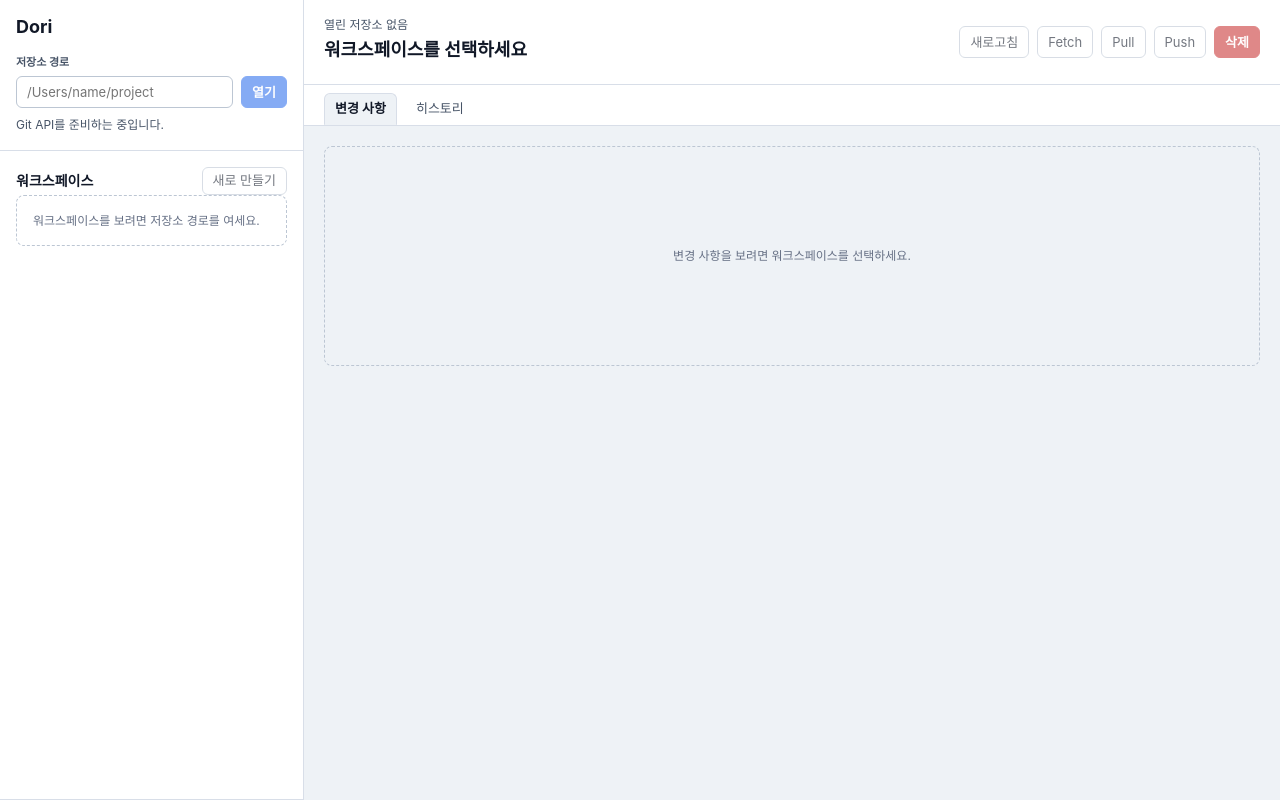
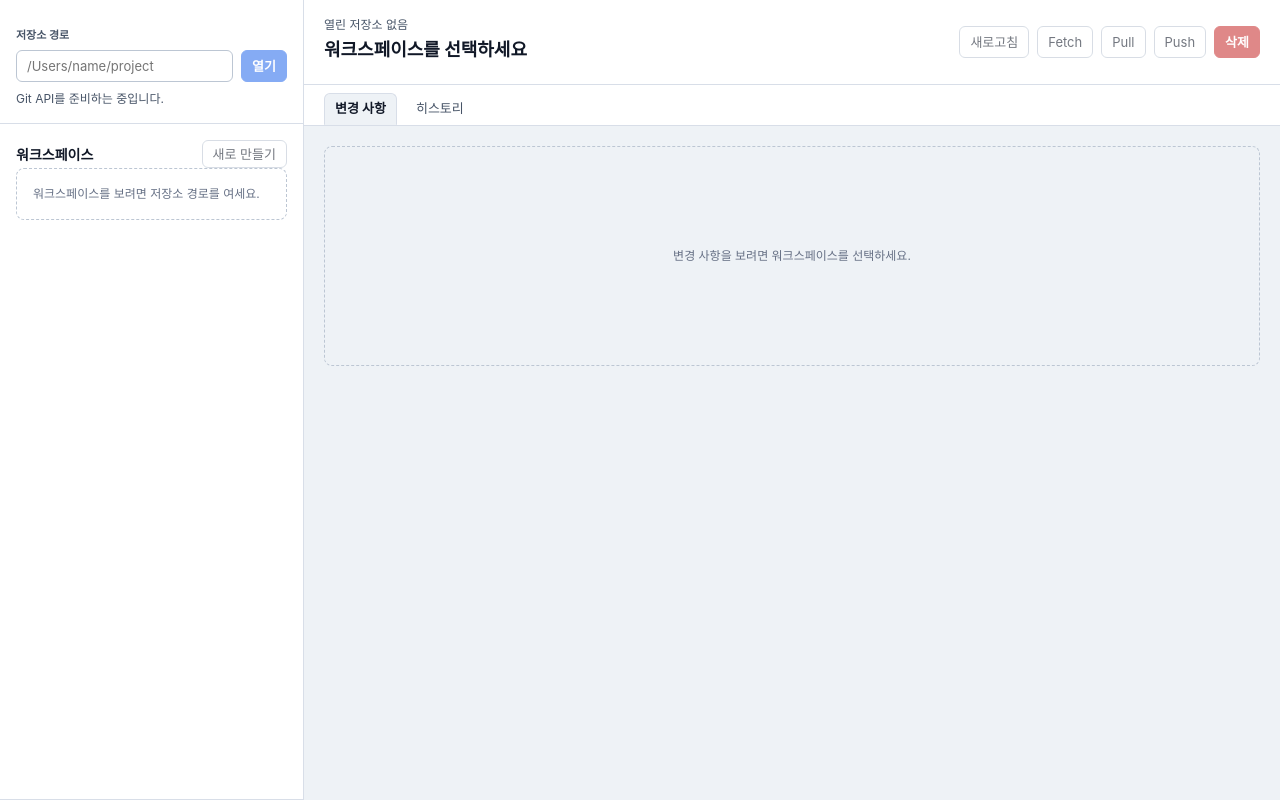
Before and after one commit to skyepodium/dori, a React (Vite) app in the folder src/renderer/: page / in a window 1280 px wide. Built offline with nearby package versions, Linux system fonts and the light colour scheme.

Commit message:
fix: simplify repository sidebar

```diff
--- a/src/renderer/src/App.tsx
+++ b/src/renderer/src/App.tsx
@@ -440,12 +440,6 @@ const App = (): ReactElement => {
     <main className="app-shell">
       <aside className="sidebar" aria-label="저장소와 worktree 탐색">
         <section className="repository-panel">
-          <div className="brand-row">
-            <div>
-              <h1>Dori</h1>
-            </div>
-          </div>
-
           <label className="field-label" htmlFor="repository-path">
             저장소 경로
           </label>
@@ -462,7 +456,7 @@ const App = (): ReactElement => {
             />
             <button
               className="primary-button"
-              disabled={!hasGitApi || state.repositoryPath.trim() === '' || state.isLoading}
+              disabled={!hasGitApi || state.isLoading}
               onClick={openRepository}
               title={hasGitApi ? '저장소 경로 열기' : 'Preload Git API 대기 중'}
               type="button"
--- a/src/renderer/src/styles.css
+++ b/src/renderer/src/styles.css
@@ -68,7 +68,6 @@ input:focus-visible {
   min-height: 0;
 }
 
-.brand-row,
 .section-title-row,
 .workspace-header,
 .dialog__header,
@@ -80,7 +79,6 @@ input:focus-visible {
   display: flex;
 }
 
-.brand-row,
 .section-title-row,
 .workspace-header,
 .dialog__header,
@@ -88,20 +86,9 @@ input:focus-visible {
   justify-content: space-between;
 }
 
-.brand-row {
-  gap: var(--space-12);
-  margin-bottom: var(--space-16);
-}
-
-h1,
 h2,
 p {
   margin: 0;
-}
-
-h1 {
-  font-size: var(--font-size-lg);
-  line-height: var(--line-height-tight);
 }
 
 h2 {
@@ -109,7 +96,6 @@ h2 {
   line-height: var(--line-height-tight);
 }
 
-.brand-row p,
 .dialog__header p,
 .hint-text,
 .eyebrow,
```
